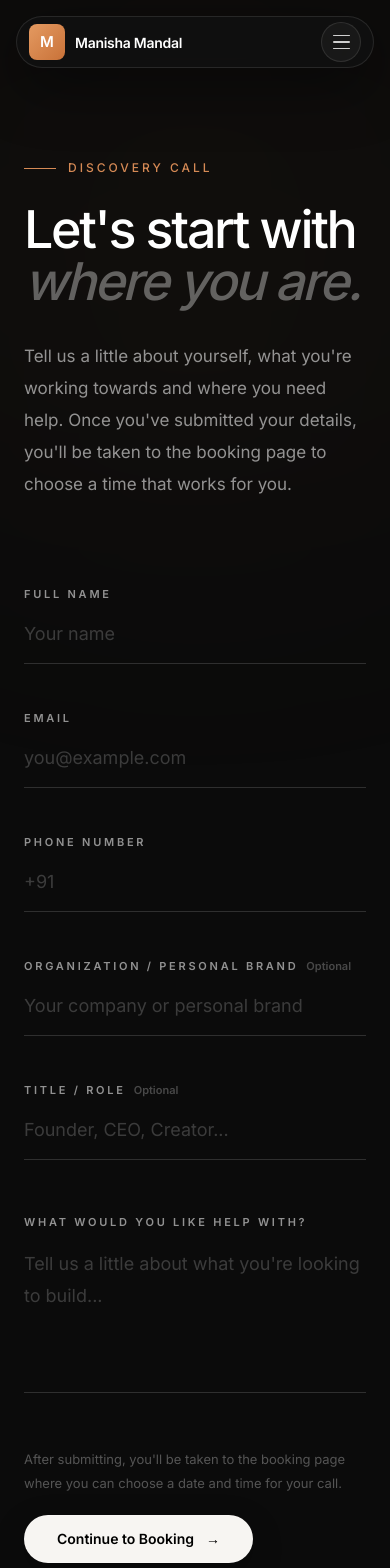
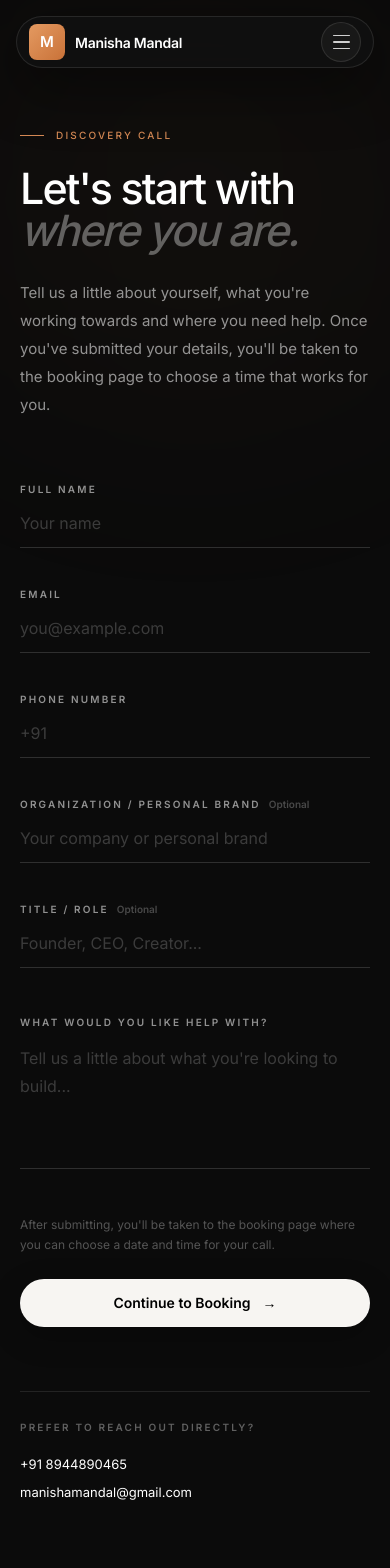
Before and after one commit to Sinjan04/manisha-website, a Next.js app: page /contact in a window 390 px wide. Shown: the top 1568 px of the page. Built offline with nearby package versions, Linux system fonts and the light colour scheme.

Commit message:
New mobile contact page

```diff
--- a/app/contact/page.tsx
+++ b/app/contact/page.tsx
@@ -4,8 +4,6 @@ import { FormEvent } from "react";
 import { motion } from "framer-motion";
 
 export default function ContactPage() {
-
-
   const handleSubmit = (event: FormEvent<HTMLFormElement>) => {
     event.preventDefault();
 
@@ -17,7 +15,7 @@ export default function ContactPage() {
 
       {/* Main content */}
 
-      <section className="relative overflow-hidden px-6 pb-24 pt-40 md:px-10 md:pb-32 md:pt-48">
+      <section className="relative overflow-hidden px-5 pb-20 pt-32 sm:px-6 sm:pb-24 sm:pt-40 md:px-10 md:pb-32 md:pt-48">
 
         {/* Ambient light */}
 
@@ -27,12 +25,15 @@ export default function ContactPage() {
           absolute
           left-1/2
           top-0
-          h-[500px]
-          w-[700px]
+          h-[400px]
+          w-[500px]
           -translate-x-1/2
           rounded-full
           bg-[#D68A55]/[0.035]
-          blur-[150px]
+          blur-[130px]
+          md:h-[500px]
+          md:w-[700px]
+          md:blur-[150px]
           "
         />
 
@@ -51,9 +52,9 @@ export default function ContactPage() {
 
             <div className="flex items-center gap-3">
 
-              <span className="h-px w-8 bg-[#D68A55]" />
+              <span className="h-px w-6 bg-[#D68A55] sm:w-8" />
 
-              <p className="text-xs font-medium uppercase tracking-[0.25em] text-[#D68A55]">
+              <p className="text-[10px] font-medium uppercase tracking-[0.22em] text-[#D68A55] sm:text-xs sm:tracking-[0.25em]">
                 Discovery Call
               </p>
 
@@ -61,13 +62,15 @@ export default function ContactPage() {
 
             <h1
               className="
-              mt-7
+              mt-6
               max-w-[850px]
-              text-[52px]
+              text-[43px]
               font-medium
-              leading-[1]
+              leading-[0.98]
               tracking-[-0.045em]
               text-white
+              sm:text-[52px]
+              md:mt-7
               md:text-[76px]
               "
             >
@@ -80,11 +83,14 @@ export default function ContactPage() {
 
             <p
               className="
-              mt-8
+              mt-7
               max-w-[620px]
-              text-[17px]
-              leading-8
+              text-[15px]
+              leading-7
               text-white/55
+              sm:text-[17px]
+              sm:leading-8
+              md:mt-8
               md:text-[19px]
               "
             >
@@ -107,10 +113,10 @@ export default function ContactPage() {
               delay: 0.15,
               ease: [0.22, 1, 0.36, 1],
             }}
-            className="mt-20"
+            className="mt-14 sm:mt-16 md:mt-20"
           >
 
-            <div className="grid gap-x-10 gap-y-10 md:grid-cols-2">
+            <div className="grid gap-x-10 gap-y-8 md:grid-cols-2 md:gap-y-10">
 
               {/* Name */}
 
@@ -119,11 +125,13 @@ export default function ContactPage() {
                 <label
                   htmlFor="name"
                   className="
-                  text-[11px]
+                  text-[10px]
                   font-semibold
                   uppercase
-                  tracking-[0.25em]
+                  tracking-[0.22em]
                   text-white/55
+                  sm:text-[11px]
+                  sm:tracking-[0.25em]
                   "
                 >
                   Full Name
@@ -136,19 +144,22 @@ export default function ContactPage() {
                   required
                   placeholder="Your name"
                   className="
-                  mt-4
+                  mt-3
                   w-full
                   border-b
                   border-white/15
                   bg-transparent
-                  pb-4
-                  text-[18px]
+                  pb-3
+                  text-[16px]
                   text-white
                   outline-none
                   placeholder:text-white/20
                   transition-colors
                   duration-300
                   focus:border-[#D68A55]
+                  sm:mt-4
+                  sm:pb-4
+                  sm:text-[18px]
                   "
                 />
 
@@ -161,11 +172,13 @@ export default function ContactPage() {
                 <label
                   htmlFor="email"
                   className="
-                  text-[11px]
+                  text-[10px]
                   font-semibold
                   uppercase
-                  tracking-[0.25em]
+                  tracking-[0.22em]
                   text-white/55
+                  sm:text-[11px]
+                  sm:tracking-[0.25em]
                   "
                 >
                   Email
@@ -178,19 +191,22 @@ export default function ContactPage() {
                   required
                   placeholder="you@example.com"
                   className="
-                  mt-4
+                  mt-3
                   w-full
                   border-b
                   border-white/15
                   bg-transparent
-                  pb-4
-                  text-[18px]
+                  pb-3
+                  text-[16px]
                   text-white
                   outline-none
                   placeholder:text-white/20
                   transition-colors
                   duration-300
                   focus:border-[#D68A55]
+                  sm:mt-4
+                  sm:pb-4
+                  sm:text-[18px]
                   "
                 />
 
@@ -203,11 +219,13 @@ export default function ContactPage() {
                 <label
                   htmlFor="phone"
                   className="
-                  text-[11px]
+                  text-[10px]
                   font-semibold
                   uppercase
-                  tracking-[0.25em]
+                  tracking-[0.22em]
                   text-white/55
+                  sm:text-[11px]
+                  sm:tracking-[0.25em]
                   "
                 >
                   Phone Number
@@ -220,39 +238,45 @@ export default function ContactPage() {
                   required
                   placeholder="+91"
                   className="
-                  mt-4
+                  mt-3
                   w-full
                   border-b
                   border-white/15
                   bg-transparent
-                  pb-4
-                  text-[18px]
+                  pb-3
+                  text-[16px]
                   text-white
                   outline-none
                   placeholder:text-white/20
                   transition-colors
                   duration-300
                   focus:border-[#D68A55]
+                  sm:mt-4
+                  sm:pb-4
+                  sm:text-[18px]
                   "
                 />
 
               </div>
 
-              {/*  Organization / Personal Brand */}
+              {/* Organization / Personal Brand */}
 
               <div className="group">
 
                 <label
                   htmlFor="business"
                   className="
-  text-[11px]
+                  text-[10px]
                   font-semibold
                   uppercase
-  tracking-[0.25em]
+                  tracking-[0.22em]
                   text-white/55
+                  sm:text-[11px]
+                  sm:tracking-[0.25em]
                   "
                 >
                   Organization / Personal Brand
+
                   <span className="ml-2 normal-case tracking-normal text-white/25">
                     Optional
                   </span>
@@ -264,23 +288,27 @@ export default function ContactPage() {
                   type="text"
                   placeholder="Your company or personal brand"
                   className="
-    mt-4
+                  mt-3
                   w-full
                   border-b
                   border-white/15
                   bg-transparent
-    pb-4
-    text-[18px]
+                  pb-3
+                  text-[16px]
                   text-white
                   outline-none
                   placeholder:text-white/20
                   transition-colors
                   duration-300
                   focus:border-[#D68A55]
+                  sm:mt-4
+                  sm:pb-4
+                  sm:text-[18px]
                   "
                 />
 
               </div>
+
               {/* Title / Role */}
 
               <div className="group">
@@ -288,14 +316,17 @@ export default function ContactPage() {
                 <label
                   htmlFor="title"
                   className="
-    text-[11px]
+                  text-[10px]
                   font-semibold
                   uppercase
-    tracking-[0.25em]
+                  tracking-[0.22em]
                   text-white/55
+                  sm:text-[11px]
+                  sm:tracking-[0.25em]
                   "
                 >
                   Title / Role
+
                   <span className="ml-2 normal-case tracking-normal text-white/25">
                     Optional
                   </span>
@@ -307,37 +338,43 @@ export default function ContactPage() {
                   type="text"
                   placeholder="Founder, CEO, Creator..."
                   className="
-    mt-4
+                  mt-3
                   w-full
                   border-b
                   border-white/15
                   bg-transparent
-    pb-4
-    text-[18px]
+                  pb-3
+                  text-[16px]
                   text-white
                   outline-none
                   placeholder:text-white/20
                   transition-colors
                   duration-300
                   focus:border-[#D68A55]
+                  sm:mt-4
+                  sm:pb-4
+                  sm:text-[18px]
                   "
                 />
 
               </div>
+
             </div>
 
             {/* What they need */}
 
-            <div className="mt-12">
+            <div className="mt-10 sm:mt-12">
 
               <label
                 htmlFor="message"
                 className="
-                text-[11px]
+                text-[10px]
                 font-semibold
                 uppercase
-                tracking-[0.25em]
+                tracking-[0.22em]
                 text-white/55
+                sm:text-[11px]
+                sm:tracking-[0.25em]
                 "
               >
                 What would you like help with?
@@ -350,21 +387,25 @@ export default function ContactPage() {
                 rows={4}
                 placeholder="Tell us a little about what you're looking to build..."
                 className="
-                mt-4
+                mt-3
                 w-full
                 resize-none
                 border-b
                 border-white/15
                 bg-transparent
-                pb-4
-                text-[18px]
-                leading-8
+                pb-3
+                text-[16px]
+                leading-7
                 text-white
                 outline-none
                 placeholder:text-white/20
                 transition-colors
                 duration-300
                 focus:border-[#D68A55]
+                sm:mt-4
+                sm:pb-4
+                sm:text-[18px]
+                sm:leading-8
                 "
               />
 
@@ -372,9 +413,9 @@ export default function ContactPage() {
 
             {/* Submit */}
 
-            <div className="mt-12 flex flex-col items-start gap-5 sm:flex-row sm:items-center sm:justify-between">
+            <div className="mt-10 flex flex-col items-start gap-6 sm:mt-12 sm:gap-5 md:flex-row md:items-center md:justify-between">
 
-              <p className="max-w-[420px] text-[13px] leading-6 text-white/30">
+              <p className="max-w-[420px] text-[12px] leading-5 text-white/30 sm:text-[13px] sm:leading-6">
                 After submitting, you'll be taken to the booking page
                 where you can choose a date and time for your call.
               </p>
@@ -386,6 +427,7 @@ export default function ContactPage() {
                 relative
                 inline-flex
                 h-12
+                w-full
                 shrink-0
                 items-center
                 justify-center
@@ -405,6 +447,7 @@ export default function ContactPage() {
                 hover:-translate-y-[1px]
                 hover:border-white/30
                 hover:shadow-[0_14px_40px_rgba(0,0,0,0.35)]
+                sm:w-auto
                 "
               >
 
@@ -424,6 +467,7 @@ export default function ContactPage() {
                 >
                   →
                 </span>
+
                 <span
                   className="
                   pointer-events-none
@@ -455,24 +499,28 @@ export default function ContactPage() {
               delay: 0.3,
             }}
             className="
-            mt-24
+            mt-16
             flex
             flex-col
-            gap-6
+            gap-5
             border-t
             border-white/10
-            pt-8
+            pt-7
+            sm:mt-20
+            sm:gap-6
+            sm:pt-8
+            md:mt-24
             md:flex-row
             md:items-center
             md:justify-between
             "
           >
 
-            <p className="text-[11px] font-semibold uppercase tracking-[0.25em] text-white/35">
+            <p className="text-[10px] font-semibold uppercase tracking-[0.22em] text-white/35 sm:text-[11px] sm:tracking-[0.25em]">
               Prefer to reach out directly?
             </p>
 
-            <div className="flex flex-col gap-3 text-sm md:flex-row md:gap-8">
+            <div className="flex flex-col gap-2 text-[13px] sm:gap-3 sm:text-sm md:flex-row md:gap-8">
 
               <a
                 href="tel:+918944890465"
```
Lines whose indentation alone changed are shown as unchanged.
